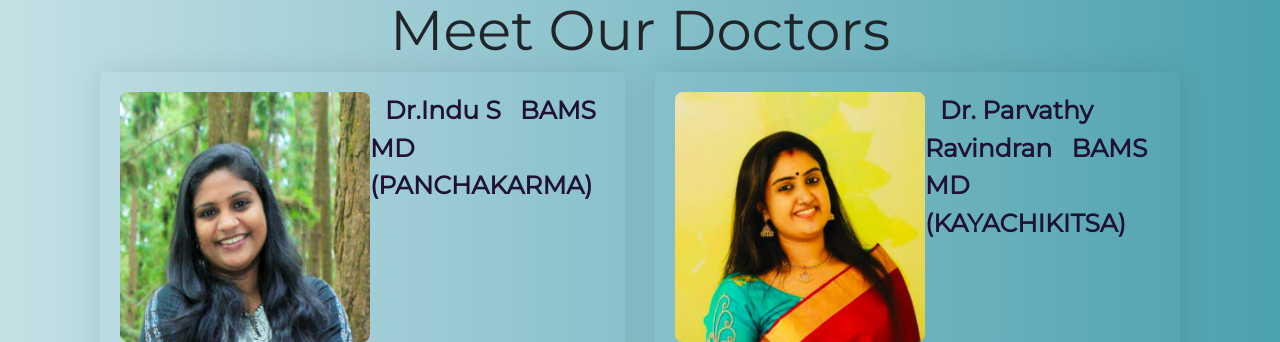
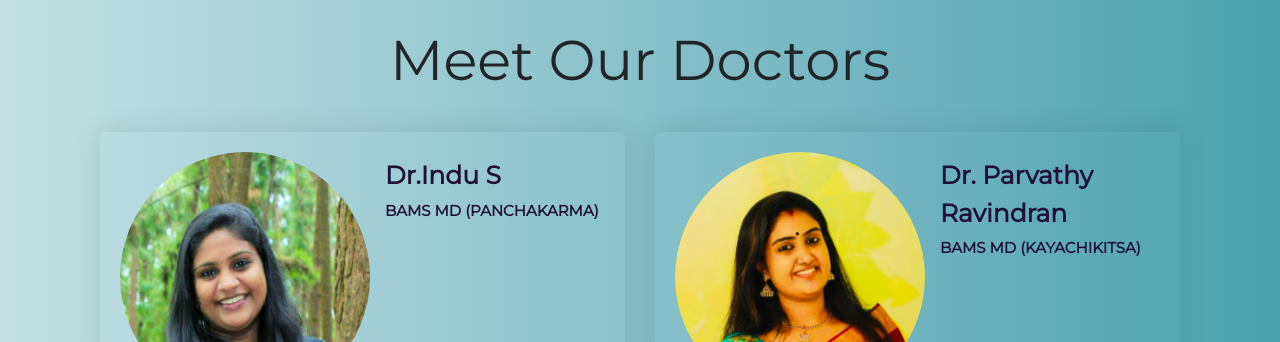
Before and after one commit to sanj-ay/ayurveda, a plain HTML site: page index.html in a window 1280 px wide. Shown: the part 610-952 px from the top of the page. Drawn offline with nearby package versions, Linux system fonts and the light colour scheme.

Commit message:
update image size and css

```diff
--- a/assets/js/index.js
+++ b/assets/js/index.js
@@ -10,8 +10,8 @@ doctors.forEach((doctor) => {
             <div style="display: flex; justify-content: flex-start">
                 <div class="doctor-image card-row"><img src="./assets/images/${doctor.image}"></div>
                 <div>
-                    <span class="doctor-field">${doctor.name}</span>
-                    <span class="doctor-field">${doctor.qualification}</span>
+                    <span class="doctor-field doctor-name">${doctor.name}</span>
+                    <span class="doctor-field doctor-qual">${doctor.qualification}</span>
                 </div>
             </div>
             <div class="card-text">
--- a/index.html
+++ b/index.html
@@ -43,7 +43,7 @@
         </div>
 
         <div class="container">
-            <div class="col-lg-12">
+            <div class="col-lg-12 meet-doctors">
                 <h1 class="display-4">Meet Our Doctors</h1>
             </div>
             <div id="doctor-details" style="flex-wrap: wrap; display: flex;">
--- a/styles.css
+++ b/styles.css
@@ -32,6 +32,10 @@ h1 {
     max-width: fill-available;
 }
 
+.meet-doctors {
+    padding: 30px 0px;
+}
+
 .custom-card {
     margin: 0 auto;
     float: none;
@@ -64,10 +68,18 @@ h1 {
 }
 
 .doctor-field {
+    display: block;
     margin-left: 15px;
     margin-top: 5px;
+    font-weight: 800;
+}
+
+.doctor-name {
     font-size: 25px !important;
-    font-weight: 800;
+}
+
+.doctor-qual {
+    font-size: 15px !important;
 }
 
 .row-head {
@@ -110,7 +122,7 @@ h1 {
     height: 250px;
     width: 250px;
     border: none;
-    border-radius: 3%;
+    border-radius: 100%;
 }
 
 #doctor-slick {
```
Also changed, not shown: assets/images/satheesh.jpeg.
